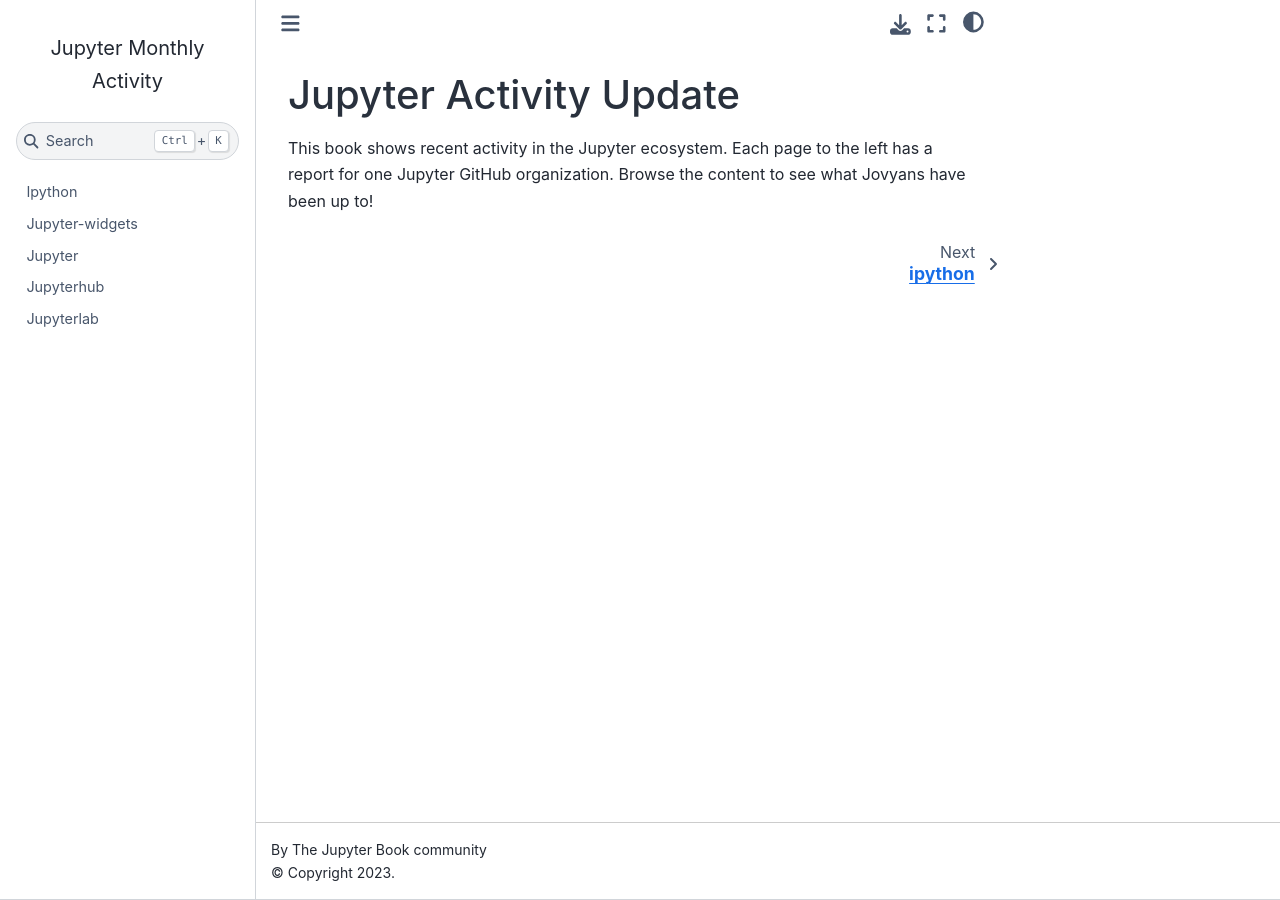
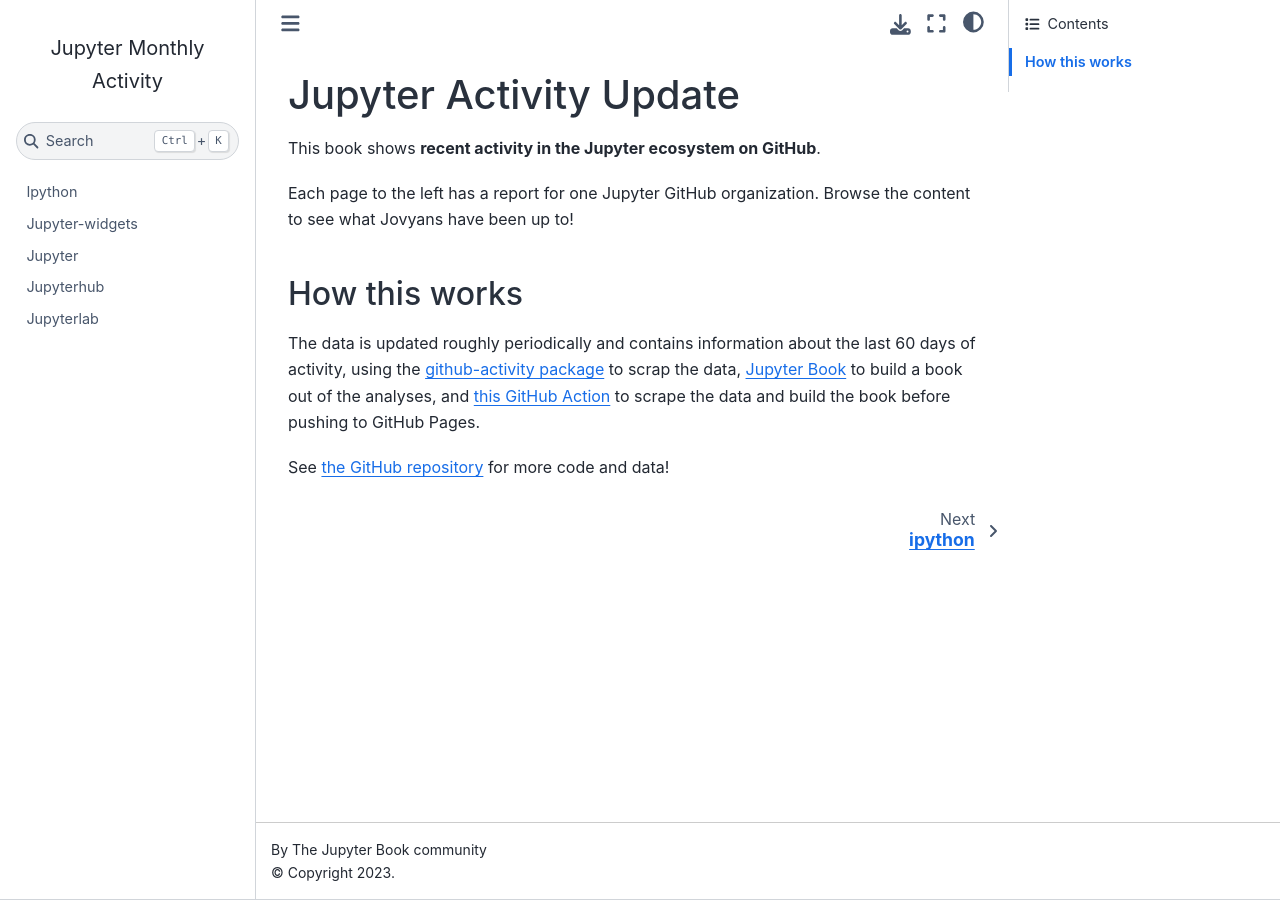
Before and after one commit to choldgraf/jupyter-activity-snapshot, a Jupyter Book: the page built from monthly_update/book/index.md, in a window 1280 px wide. Built offline with Jupyter Book 1.0.4 settings and Sphinx 7.4.7 and the Sphinx Book theme 1.1.4, drawn with Linux system fonts in a browser that asks for light colours.

Commit message:
updates and cron

```diff
--- a/monthly_update/book/index.md
+++ b/monthly_update/book/index.md
@@ -1,5 +1,18 @@
 # Jupyter Activity Update
 
-This book shows recent activity in the Jupyter ecosystem. Each page to the
-left has a report for one Jupyter GitHub organization. Browse the content
-to see what Jovyans have been up to!
+This book shows **recent activity in the Jupyter ecosystem on GitHub**.
+
+
+Each page to the left has a report for one Jupyter GitHub organization.
+Browse the content to see what Jovyans have been up to!
+
+## How this works
+
+The data is updated roughly periodically and contains information about the
+last 60 days of activity, using the [github-activity package](https://github.com/choldgraf/github-activity)
+to scrap the data, [Jupyter Book](https://jupyterbook.org) to build a book out of
+the analyses, and [this GitHub Action](https://github.com/choldgraf/jupyter-activity-snapshot/blob/master/.github/workflows/book.yml)
+to scrape the data and build the book before pushing to GitHub Pages.
+
+See [the GitHub repository](https://github.com/choldgraf/jupyter-activity-snapshot) for
+more code and data!
```
Also changed, not shown: 1 other file.
